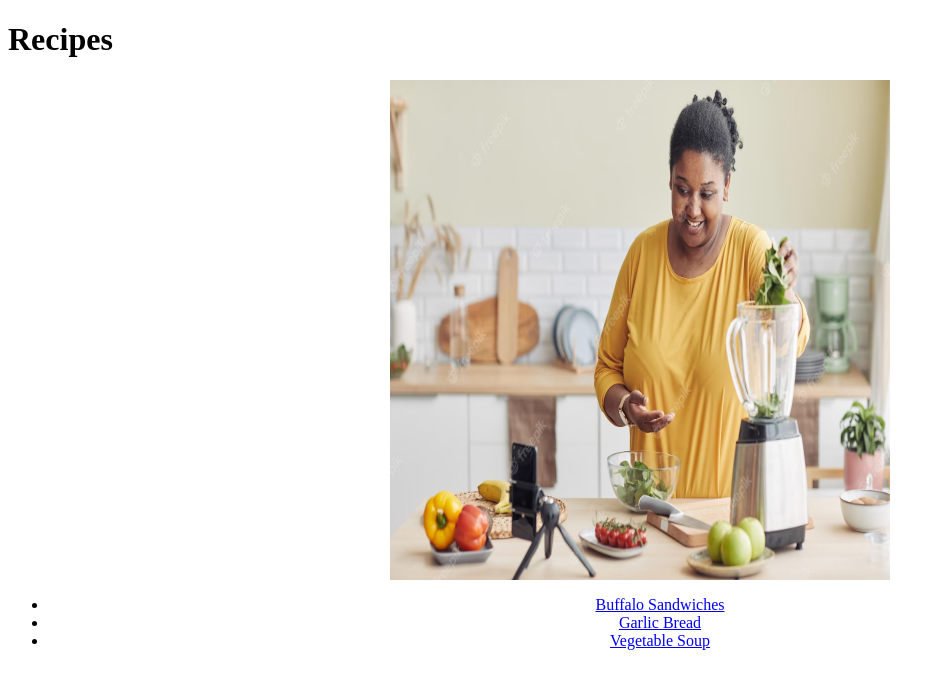
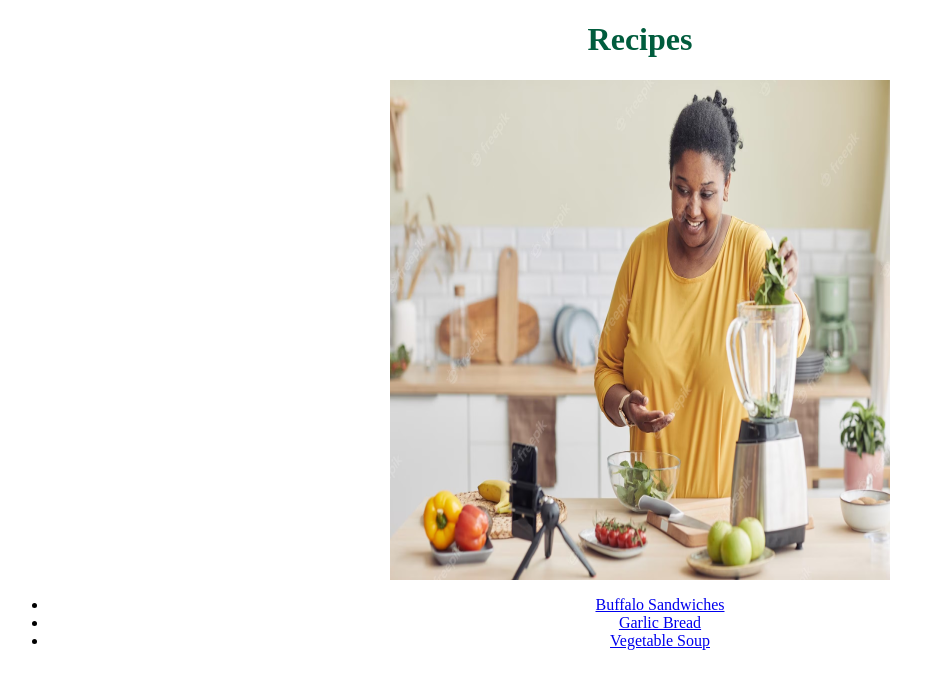
Before and after one commit to Ruoo21/simple-recipes-website, a plain HTML site: page index.html in a window 1280 px wide. Shown: the whole page, without its empty margins (0-945 px from the left). Drawn offline with Linux system fonts and the light colour scheme.

Commit message:
Align header to center and change color to green

```diff
--- a/index.html
+++ b/index.html
@@ -7,7 +7,7 @@
     <link rel="stylesheet" href="styles.css" />
   </head>
   <body>
-    <h1>Recipes</h1>
+    <h1 style="text-align: center; color: rgb(0, 92, 61);">Recipes</h1>
     <img src="images/womanCooking.jpg" alt="Image of smiling woman cooking" />
     <div class="foods">
       <ul>
```
